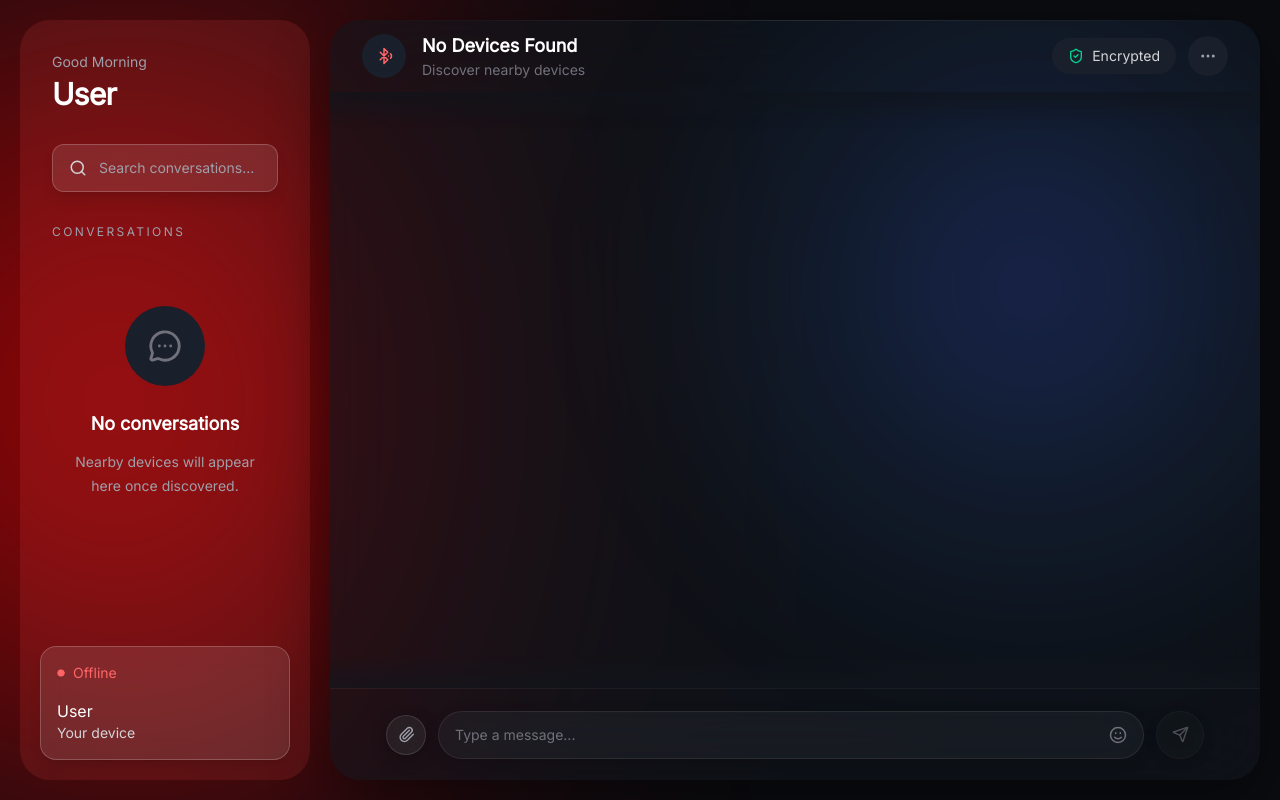
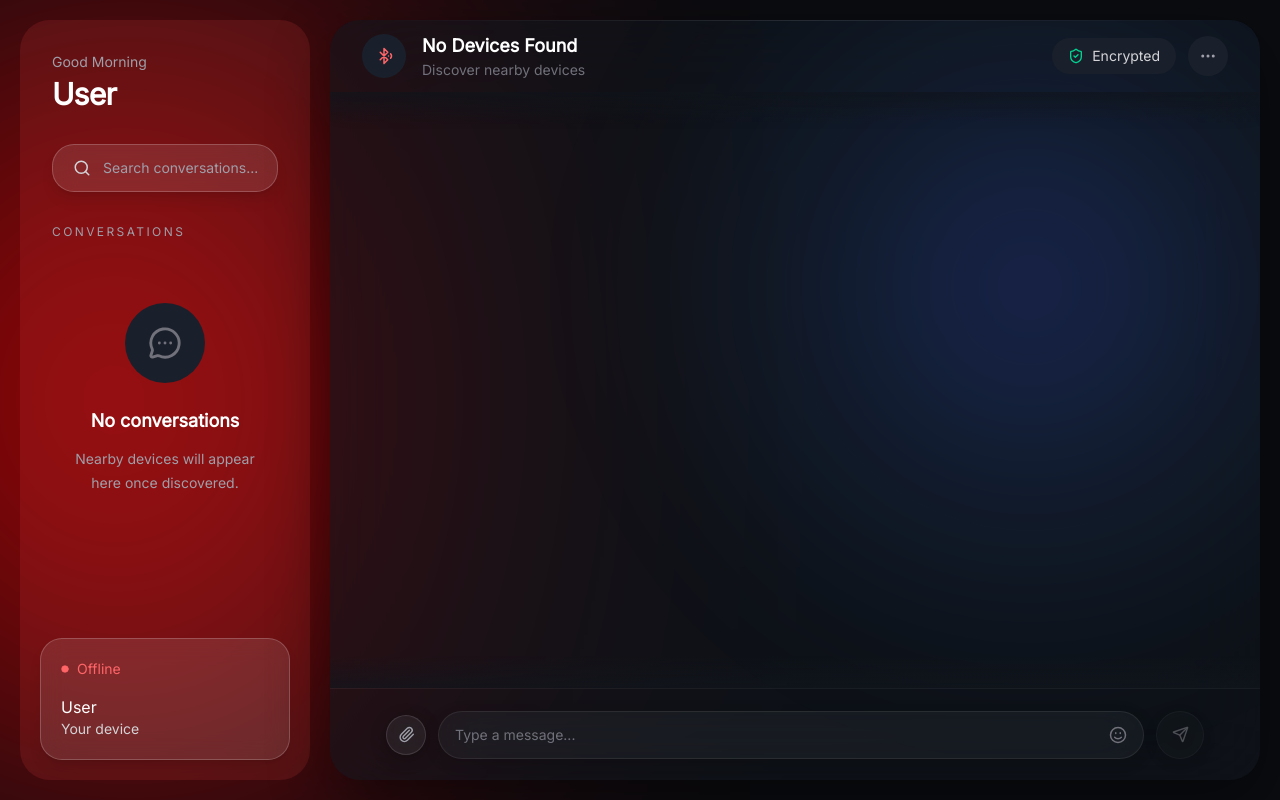
Before and after one commit to lingeshivakumar/anti-internet-chat, a React (Vite) app in the folder client/: page / in a window 1280 px wide. Built offline with nearby package versions, Linux system fonts and the light colour scheme.

Commit message:
updated rounded edges for search bar and footer corresponding to sidebar layout

```diff
--- a/client/src/components/Sidebar.tsx
+++ b/client/src/components/Sidebar.tsx
@@ -82,7 +82,8 @@ export default function Sidebar({
 
         {/* Search Bar with Apple Glass Effect */}
         <div className="relative px-6 pt-6 lg:px-8 lg:pt-8 w-full">
-          <div className="flex h-12 w-full items-center gap-3 rounded-xl bg-white/10 px-4 border border-white/20 backdrop-blur-md shadow-lg transition-all duration-300 focus-within:scale-[1.02] focus-within:bg-white/15">
+          {/* CHANGED: updated radius to rounded-[22px] to complement the outer 30px container */}
+          <div className="flex h-12 w-full items-center gap-3 rounded-[22px] bg-white/10 px-5 border border-white/20 backdrop-blur-md shadow-lg transition-all duration-300 focus-within:scale-[1.02] focus-within:bg-white/15">
             <Search
               size={18}
               className="text-zinc-300"
@@ -119,11 +120,12 @@ export default function Sidebar({
 
         {/* Footer */}
         <footer className="relative px-5 pb-5 pt-4 mt-auto">
+            {/* CHANGED: updated radius to rounded-[22px] to match internal alignment logic */}
             <div
               className="
-                rounded-2xl
+                rounded-[22px]
                 bg-white/10
-                p-4
+                p-5
                 border
                 border-white/20
                 backdrop-blur-md
```
